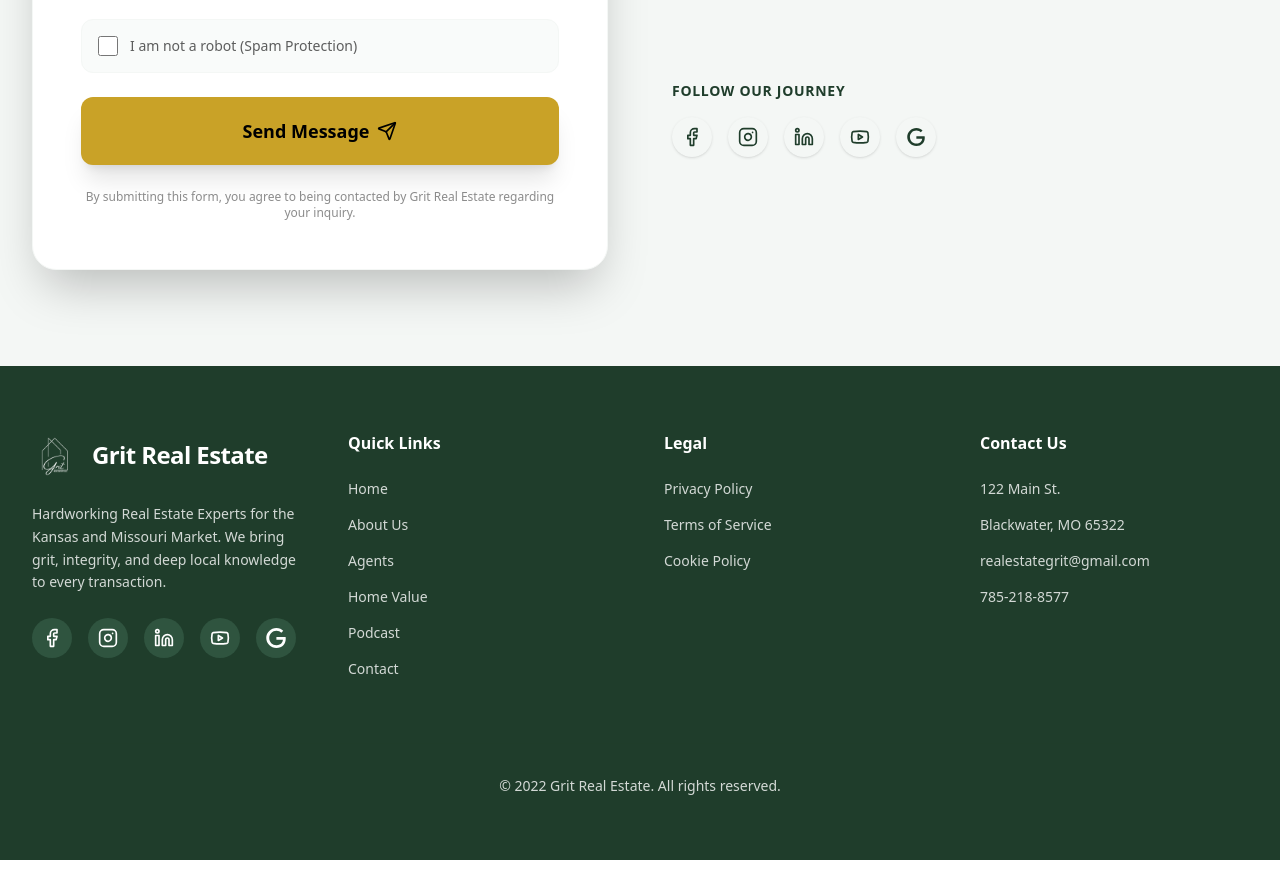
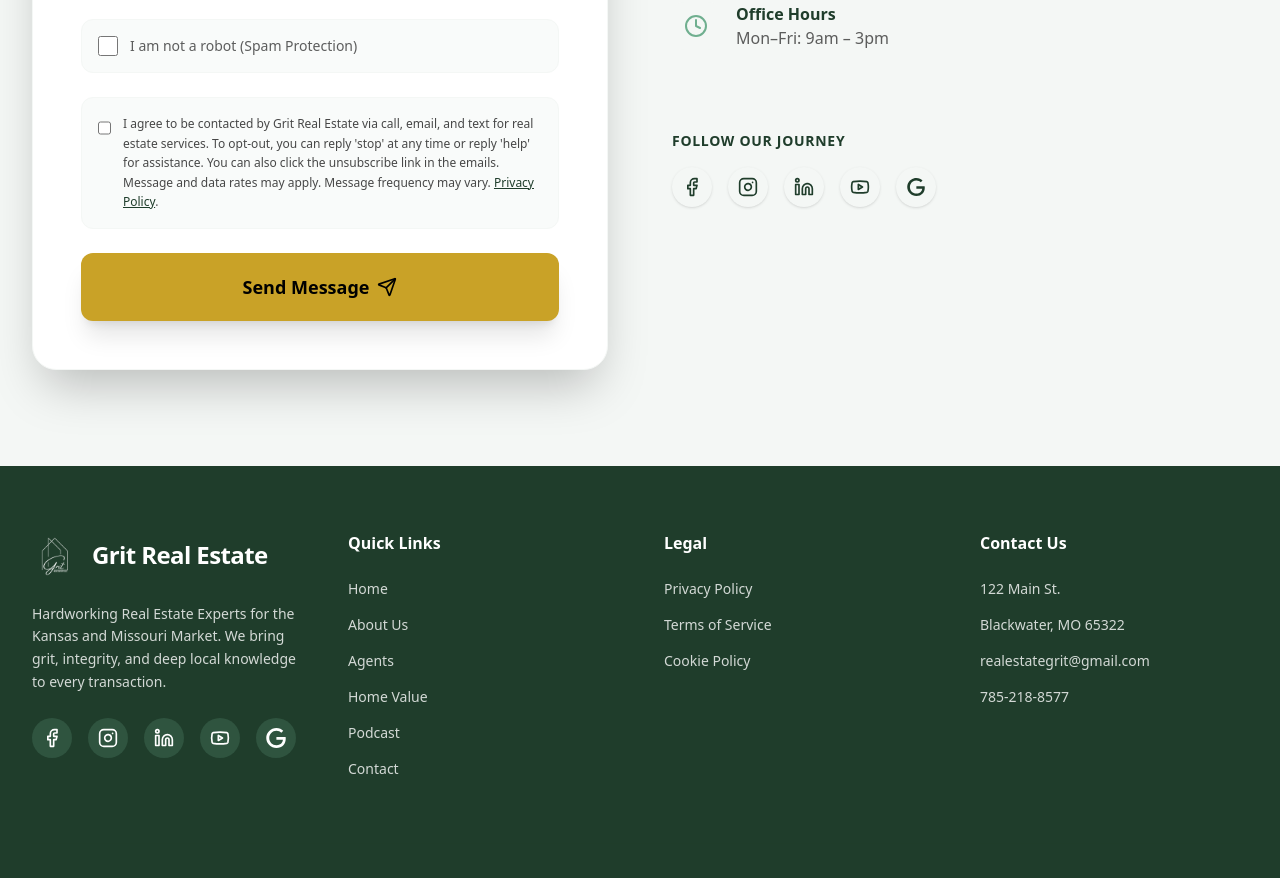
Before and after one commit to gritreal/Grit-Real-Estate, a Next.js app: page /contact in a window 1280 px wide. Shown: the part 1088-1966 px from the top of the page. Built offline with nearby package versions, Linux system fonts and the light colour scheme; a web font is replaced by a local one.

Commit message:
Add TCPA compliance opt-ins to forms

```diff
--- a/src/app/contact/page.tsx
+++ b/src/app/contact/page.tsx
@@ -3,7 +3,7 @@
 import { motion } from "framer-motion";
 import { Mail, Phone, MapPin, Clock, Send, Facebook, Instagram, Linkedin, Youtube } from "lucide-react";
 import Image from "next/image";
-
+import Link from "next/link";
 export default function ContactPage() {
     return (
         <div className="flex flex-col min-h-screen bg-brand-bg dark:bg-brand-primary">
@@ -145,6 +145,20 @@
                                 </label>
                             </div>
 
+                            <div className="flex items-start space-x-3 p-4 bg-brand-bg/50 dark:bg-brand-secondary/50 rounded-xl border border-brand-bg dark:border-brand-secondary">
+                                <input
+                                    type="checkbox"
+                                    id="tcpa-optin"
+                                    name="tcpa_optin"
+                                    value="agreed"
+                                    className="w-5 h-5 rounded text-brand-secondary focus:ring-brand-secondary cursor-pointer mt-1"
+                                    required
+                                />
+                                <label htmlFor="tcpa-optin" className="text-xs font-medium text-brand-text/80 dark:text-brand-white leading-relaxed cursor-pointer hover:text-brand-primary transition-colors">
+                                    I agree to be contacted by Grit Real Estate via call, email, and text for real estate services. To opt-out, you can reply &apos;stop&apos; at any time or reply &apos;help&apos; for assistance. You can also click the unsubscribe link in the emails. Message and data rates may apply. Message frequency may vary. <Link href="/privacy" className="text-brand-primary dark:text-[#C9A227] underline">Privacy Policy</Link>.
+                                </label>
+                            </div>
+
                             <button
                                 type="submit"
                                 className="w-full py-5 bg-[#C9A227] text-black font-bold text-lg rounded-xl hover:opacity-90 transition-all flex items-center justify-center gap-2 group shadow-xl"
@@ -153,9 +167,6 @@
                                 <Send className="w-5 h-5 group-hover:translate-x-1 group-hover:-translate-y-1 transition-transform" />
                             </button>
 
-                            <p className="text-xs text-brand-text/50 dark:text-brand-white/50 text-center mt-4">
-                                By submitting this form, you agree to being contacted by Grit Real Estate regarding your inquiry.
-                            </p>
                         </form>
                     </motion.div>
 
--- a/src/app/home-value/page.tsx
+++ b/src/app/home-value/page.tsx
@@ -4,6 +4,7 @@
 import { useState, useEffect, useRef } from "react";
 import { useSearchParams } from "next/navigation";
 import { motion, AnimatePresence } from "framer-motion";
+import Link from "next/link";
 
 import { Search, Home, TrendingUp, Calculator, MapPin, User, Mail, Phone, Calendar, Send, CheckCircle2 } from "lucide-react";
 import { Suspense } from "react";
@@ -188,6 +189,19 @@
                                         </div>
 
                                         <div className="md:col-span-2 mt-4">
+                                            <div className="flex items-start space-x-3 p-4 bg-white/50 border border-brand-primary/10 rounded-2xl mb-6">
+                                                <input
+                                                    type="checkbox"
+                                                    id="tcpa-optin"
+                                                    name="tcpa_optin"
+                                                    value="agreed"
+                                                    className="w-5 h-5 rounded text-brand-primary focus:ring-brand-primary cursor-pointer mt-1"
+                                                    required
+                                                />
+                                                <label htmlFor="tcpa-optin" className="text-xs font-medium text-brand-text/80 leading-relaxed cursor-pointer hover:text-brand-primary transition-colors">
+                                                    I agree to be contacted by Grit Real Estate via call, email, and text for real estate services. To opt-out, you can reply &apos;stop&apos; at any time or reply &apos;help&apos; for assistance. You can also click the unsubscribe link in the emails. Message and data rates may apply. Message frequency may vary. <Link href="/privacy" className="text-[#C9A227] underline">Privacy Policy</Link>.
+                                                </label>
+                                            </div>
                                             <button
                                                 type="submit"
                                                 className="w-full py-5 bg-brand-primary text-white rounded-2xl font-bold text-lg hover:bg-brand-primary/90 transition-all shadow-xl flex items-center justify-center gap-3"
@@ -195,9 +209,6 @@
                                                 <Send className="w-5 h-5" />
                                                 Get My Custom Valuation
                                             </button>
-                                            <p className="text-center text-xs text-brand-text/50 mt-4 px-8">
-                                                By submitting, you agree to be contacted via email/phone regarding your inquiry.
-                                            </p>
                                         </div>
                                     </form>
                                 </motion.div>
```
